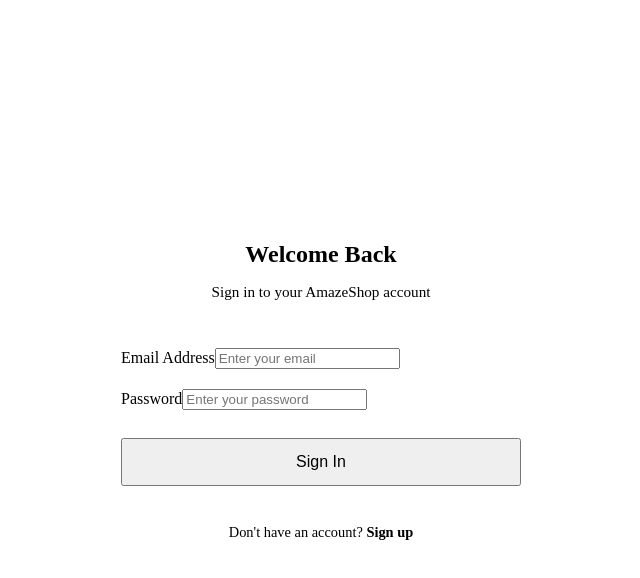
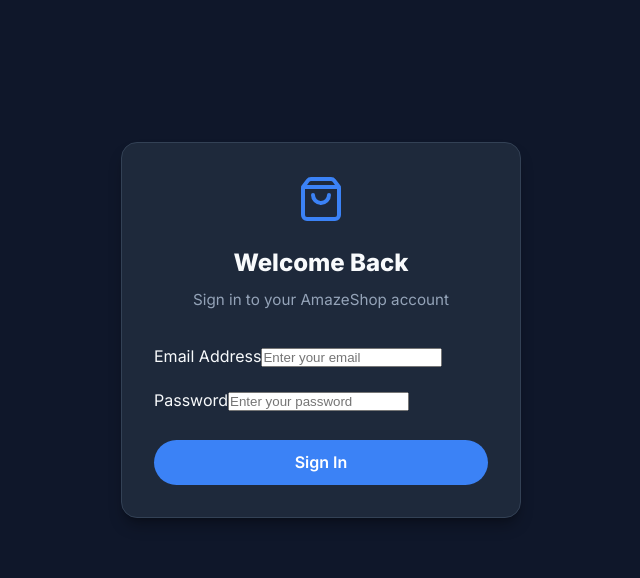
Before and after one commit to Noor-wallarts26/noorwallart-admin, a React (Vite) app: page /login in a window 1280 px wide. Shown: the top 578 px of the page, without its empty margins (319-959 px from the left). Built offline with nearby package versions, Linux system fonts and the light colour scheme; no server answers; the database is empty.

Commit message:
Restore index.css and remove signup link

```diff
--- a/src/index.css
+++ b/src/index.css
@@ -0,0 +1,175 @@
+@import url('https://fonts.googleapis.com/css2?family=Inter:wght@300;400;500;600;700;800;900&display=swap');
+
+:root {
+  /* Dark Mode Palette (Default) */
+  --bg-dark: #0F172A;
+  --surface: #1E293B;
+  --surface-variant: #334155;
+  --primary: #3B82F6;
+  --primary-container: #1E3A8A;
+  --on-primary: #FFFFFF;
+  --tertiary: #F59E0B;
+  --text-primary: #F8FAFC;
+  --text-secondary: #94A3B8;
+  --border-color: #334155;
+  --success: #22C55E;
+  --error: #EF4444;
+  --card-shadow: 0 10px 15px -3px rgba(0, 0, 0, 0.3), 0 4px 6px -4px rgba(0, 0, 0, 0.3);
+
+  --font-family: 'Inter', sans-serif;
+}
+
+body.light-mode {
+  /* Light Mode Palette */
+  --bg-dark: #F1F5F9;
+  --surface: #FFFFFF;
+  --surface-variant: #E2E8F0;
+  --primary: #2563EB;
+  --primary-container: #DBEAFE;
+  --on-primary: #FFFFFF;
+  --tertiary: #D97706;
+  --text-primary: #0F172A;
+  --text-secondary: #475569;
+  --border-color: #CBD5E1;
+  --card-shadow: 0 4px 6px -1px rgba(0, 0, 0, 0.1), 0 2px 4px -1px rgba(0, 0, 0, 0.06);
+}
+
+* {
+  box-sizing: border-box;
+  margin: 0;
+  padding: 0;
+}
+
+body {
+  background-color: var(--bg-dark);
+  color: var(--text-primary);
+  font-family: var(--font-family);
+  -webkit-font-smoothing: antialiased;
+  -moz-osx-font-smoothing: grayscale;
+  line-height: 1.5;
+  min-height: 100vh;
+}
+
+a {
+  text-decoration: none;
+  color: inherit;
+}
+
+button {
+  cursor: pointer;
+  border: none;
+  background: none;
+  font-family: inherit;
+  transition: all 0.2s ease-in-out;
+}
+
+/* Custom Scrollbar */
+::-webkit-scrollbar {
+  width: 8px;
+}
+::-webkit-scrollbar-track {
+  background: var(--bg-dark);
+}
+::-webkit-scrollbar-thumb {
+  background: var(--surface-variant);
+  border-radius: 4px;
+}
+::-webkit-scrollbar-thumb:hover {
+  background: var(--primary);
+}
+
+/* Utilities */
+.container {
+  max-width: 1200px;
+  margin: 0 auto;
+  padding: 0 1rem;
+}
+
+.card {
+  background-color: var(--surface);
+  border: 1px solid var(--border-color);
+  border-radius: 12px;
+  overflow: hidden;
+  box-shadow: var(--card-shadow);
+  transition: transform 0.2s ease, box-shadow 0.2s ease;
+}
+
+.card:hover {
+  transform: translateY(-4px);
+  box-shadow: 0 20px 25px -5px rgba(0, 0, 0, 0.4), 0 8px 10px -6px rgba(0, 0, 0, 0.4);
+}
+
+.text-gradient {
+  background: linear-gradient(to right, #60A5FA, #3B82F6);
+  -webkit-background-clip: text;
+  -webkit-text-fill-color: transparent;
+}
+
+.btn-primary {
+  background-color: var(--primary);
+  color: var(--on-primary);
+  padding: 0.75rem 1.5rem;
+  border-radius: 9999px;
+  font-weight: 600;
+  display: inline-flex;
+  align-items: center;
+  justify-content: center;
+  gap: 0.5rem;
+}
+
+.btn-primary:hover {
+  background-color: #2563EB;
+  transform: scale(1.02);
+}
+
+.btn-tertiary {
+  background-color: var(--tertiary);
+  color: #000;
+  padding: 0.75rem 1.5rem;
+  border-radius: 9999px;
+  font-weight: 700;
+  display: inline-flex;
+  align-items: center;
+  justify-content: center;
+  gap: 0.5rem;
+}
+
+.btn-tertiary:hover {
+  background-color: #D97706;
+  transform: scale(1.02);
+}
+
+.btn-icon {
+  background-color: var(--surface-variant);
+  color: var(--text-primary);
+  width: 40px;
+  height: 40px;
+  border-radius: 50%;
+  display: inline-flex;
+  align-items: center;
+  justify-content: center;
+}
+
+.btn-icon:hover {
+  background-color: var(--primary);
+  color: white;
+}
+
+.badge {
+  background-color: var(--error);
+  color: white;
+  font-size: 0.7rem;
+  font-weight: bold;
+  padding: 0.15rem 0.4rem;
+  border-radius: 4px;
+}
+
+/* Animations */
+@keyframes fadeIn {
+  from { opacity: 0; transform: translateY(10px); }
+  to { opacity: 1; transform: translateY(0); }
+}
+
+.animate-fade-in {
+  animation: fadeIn 0.4s ease-out forwards;
+}
--- a/src/pages/Login.jsx
+++ b/src/pages/Login.jsx
@@ -66,9 +66,6 @@
           </button>
         </form>
 
-        <div className="auth-footer">
-          <p>Don't have an account? <Link to="/signup">Sign up</Link></p>
-        </div>
       </div>
     </div>
   );
```
